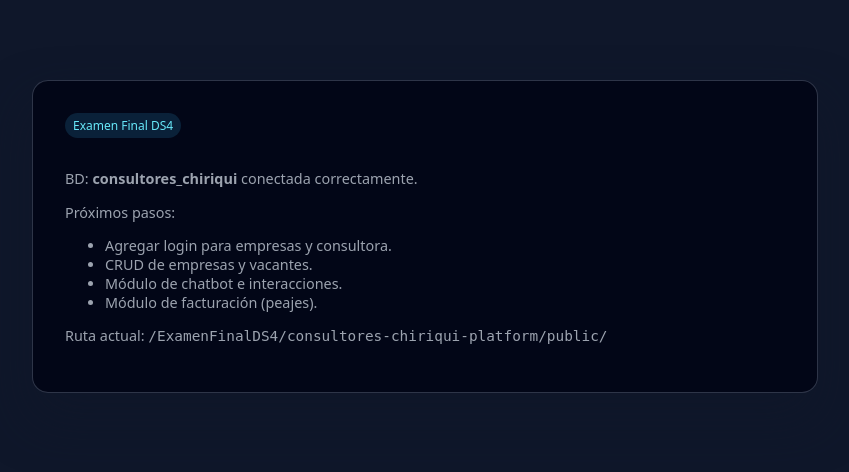
After one commit to Eddie031-beep/consultores-chiriqui-platform, a PHP site: page /ExamenFinalDS4/app/Views/dashboard/home.php in a window 1280 px wide. The commit adds this page. Shown: the top 472 px of the page, without its empty margins (215-1064 px from the left). Run offline with PHP 8.4, Linux system fonts and the light colour scheme.

Commit message:
Pruebas en la replica y conexión con la databse.

```diff
--- /dev/null
+++ b/app/Views/dashboard/home.php
@@ -0,0 +1,69 @@
+<!DOCTYPE html>
+<html lang="es">
+<head>
+    <meta charset="UTF-8">
+    <title><?= htmlspecialchars($titulo ?? 'Inicio') ?></title>
+    <style>
+        body{
+            font-family: system-ui, -apple-system, BlinkMacSystemFont, "Segoe UI", sans-serif;
+            background: #0f172a;
+            color: #e5e7eb;
+            margin: 0;
+            padding: 2rem;
+        }
+        .card{
+            max-width: 720px;
+            margin: 3rem auto;
+            background: #020617;
+            border-radius: 1rem;
+            padding: 2rem;
+            box-shadow: 0 25px 50px rgba(15,23,42,.7);
+            border: 1px solid rgba(148,163,184,.3);
+        }
+        h1{
+            margin-top: 0;
+            font-size: 1.8rem;
+        }
+        .tag{
+            display: inline-block;
+            font-size: .75rem;
+            padding: .25rem .5rem;
+            border-radius: 999px;
+            background: rgba(56,189,248,.15);
+            color: #67e8f9;
+            margin-bottom: .75rem;
+        }
+        .meta{
+            font-size: .9rem;
+            color: #9ca3af;
+            margin-top: 1rem;
+        }
+        a{
+            color: #38bdf8;
+            text-decoration: none;
+        }
+    </style>
+</head>
+<body>
+<div class="card">
+    <div class="tag">Examen Final DS4</div>
+    <h1><?= htmlspecialchars($titulo ?? '') ?></h1>
+    <p><?= htmlspecialchars($mensaje ?? '') ?></p>
+
+    <div class="meta">
+        <p>BD: <strong>consultores_chiriqui</strong> conectada correctamente.</p>
+        <p>Próximos pasos:</p>
+        <ul>
+            <li>Agregar login para empresas y consultora.</li>
+            <li>CRUD de empresas y vacantes.</li>
+            <li>Módulo de chatbot e interacciones.</li>
+            <li>Módulo de facturación (peajes).</li>
+        </ul>
+        <p>
+            Ruta actual:
+            <code>/ExamenFinalDS4/consultores-chiriqui-platform/public/</code>
+        </p>
+    </div>
+</div>
+</body>
+</html>
```
Also changed, not shown: app/Controllers/DashboardController.php (added, +16 -0 lines), app/Core/Controller.php (added, +21 -0 lines), app/Core/Router.php (added, +80 -0 lines), config/routes.php (+7 -15 lines), public/index.php (+28 -1 lines).
